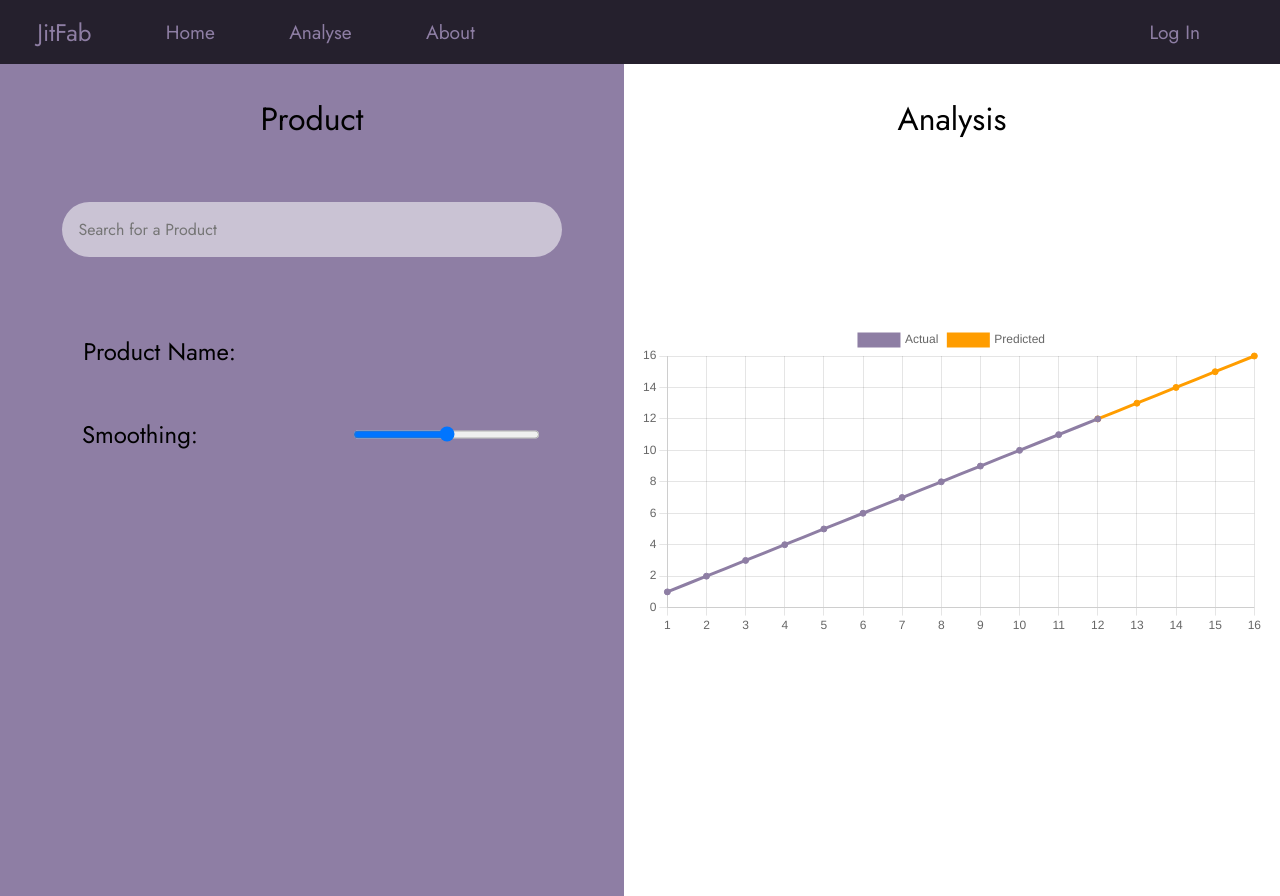
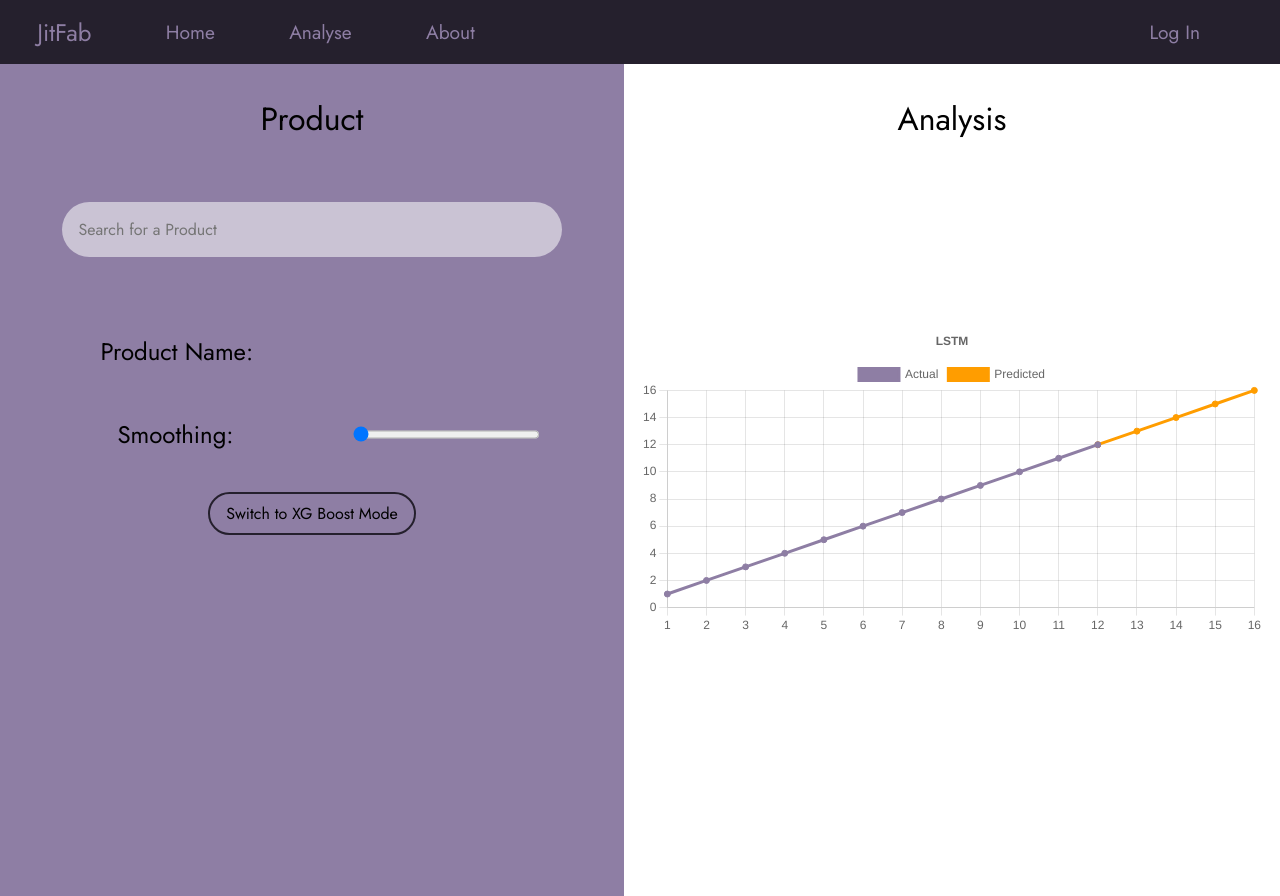
Before and after one commit to pranav-ambig/JitFab, a React (Create React App) app in the folder frontend/: page /analyse in a window 1280 px wide. Built offline with nearby package versions, Linux system fonts and the light colour scheme.

Commit message:
added mode switching (ui only)

```diff
--- a/frontend/src/Analyse.css
+++ b/frontend/src/Analyse.css
@@ -1,3 +1,30 @@
+/* #lstm-chart {
+	margin-top: 10rem;
+}
+
+#xgboost-chart{
+	margin-top: 10rem;
+	z-index: 1;
+} */
+
+#mode-switch-btn {
+	text-align: center;
+	padding: 0.5rem 1rem 0.5rem 1rem;
+	background-color: #8E7EA4;
+	border: 2px solid #25202D;
+	border-radius: 100px;
+	transition: all 0.5s ease;
+}
+#mode-switch-btn:hover {
+	text-align: center;
+	padding: 0.5rem 1rem 0.5rem 1rem;
+	background-color: #25202D;
+	color: #8E7EA4;
+	/* border: 2px solid #25202D; */
+	border-radius: 100px;
+	transition: all 0.2s ease;
+}
+
 .control-pair {
 	display: flex;
 	flex-direction: row;
@@ -9,13 +36,15 @@
 #rightside {
 	margin-top: 4rem;
 	width: 50%;
-	height: 100%;
+	height: 100vh;
 	/* height: 300px; */
 	background-color: white;
 	padding: 1rem;
 	display: flex;
 	justify-content: center;
 	align-items: center;
+	flex-direction: column;
+	z-index: 0;
 }
 
 #leftside {
@@ -28,12 +57,14 @@
 	flex-direction: row;
 	/* padding: 1rem; */
 	flex-wrap: wrap;
+	z-index: 0;
 	/* background-color: white; */
 }
 
 .param, .pvalue {
 	width: 30%;
 	font-size: 1.5rem;
+	text-align: center;
 }
 
 #controls {
@@ -78,6 +109,7 @@
 	/* margin-top: 4rem; */
 	top: 4rem;
 	font-size: 2rem;
+	z-index: -1;
 	/* width: 100%; */
 }
 
@@ -86,6 +118,7 @@
 	/* margin-top: 4rem; */
 	top: 4rem;
 	font-size: 2rem;
+	z-index: -1;
 	/* width: 100%; */
 }
 
@@ -97,9 +130,9 @@
 	height: 100vh;
 }
 
-#maiin-ctn {
+/* #maiin-ctn {
 	height: 100px;
-}
+} */
 
 /* body {
 	height: 100vh
--- a/frontend/src/Analyse.js
+++ b/frontend/src/Analyse.js
@@ -25,14 +25,31 @@ Tooltip,
 Legend
 );
 
-export const options = {
-	responsive:true
+export const lstmOptions = {
+	responsive:true,
+	plugins: {
+		title: {
+			display:true,
+			text: 'LSTM'
+		}
+	}
+}
+
+export const xgbOptions = {
+	responsive:true,
+	plugins: {
+		title: {
+			display:true,
+			text: 'XG Boost'
+		}
+	}
 }
 
 
 export default function Analyse(){
 
-	const [tensionval, setTensionVal] = useState(0.5)
+	const [tensionval, setTensionVal] = useState(0)
+	const [usingLstm, setUsingLstm] = useState(true)
 	const [prodname, setProdName] = useState("")
 	const [tillDate, setTillDate] = useState([1, 2, 3, 4, 5, 6, 7, 8, 9, 10, 11, 12])
 	const [predicted, setPredicted] = useState([13, 14, 15, 16])
@@ -73,8 +90,9 @@ export default function Analyse(){
 
 	const rangeHandler = ()=>{
 		let ele = document.getElementById('tensionval')
-		// console.log(ele.value/100)
+
 		setTensionVal(ele.value/100)
+		ele.value = ele.value
 	}
 
 	const reqFromBackend = (e)=>{
@@ -101,7 +119,7 @@ export default function Analyse(){
 
 				<div id='leftside'>
 					<p id='left-title'>Product</p>
-					<input id='product-input' type='text' placeholder='Search for a Product' onKeyDown={reqFromBackend}/>
+					<input id='product-input'  type='text' placeholder='Search for a Product' onKeyDown={reqFromBackend}/>
 
 					<div id='controls'>
 						<div className='control-pair'>
@@ -110,7 +128,15 @@ export default function Analyse(){
 						</div>
 						<div className='control-pair'>
 							<p className='param'>Smoothing:</p>
-							<input className='pvalue' id='tensionval' type={'range'} onChange={rangeHandler} />
+							<input className='pvalue' defaultValue={tensionval} id='tensionval' type={'range'} onChange={rangeHandler} />
+						</div>
+
+						<div className='control-pair'>
+							<p id='mode-switch-btn'
+							onClick={()=>{
+								setUsingLstm(!usingLstm)
+							}}
+							>Switch to {usingLstm?"XG Boost":"LSTM"} Mode</p>
 						</div>
 					</div>
 				</div>
@@ -118,7 +144,9 @@ export default function Analyse(){
 
 				<div id='rightside'>
 					<p id='right-title'>Analysis</p>
-					<Line data={data} options={options} ></Line>
+					{usingLstm?<Line data={data} options={lstmOptions} id='lstm-chart'></Line>:<Line data={data} options={xgbOptions} id='xgboost-chart'></Line>}
+
+
 				</div>
 
 			</div>
--- a/frontend/src/App.js
+++ b/frontend/src/App.js
@@ -6,7 +6,7 @@ import NavBar from './NavBar';
 function App() {
 
   const navigate = useNavigate();
-  const gotoProducts = ()=>{navigate('/products')}
+  const gotoAnalyse = ()=>{navigate('/analyse')}
 
   return (
     <div className="App">
@@ -26,7 +26,7 @@ function App() {
       <div id='strong-title'>JitFab</div>
       <div id='tagline'>Reliable Just-In-Time Solutions</div>
       <img src={require('./animation.gif')}></img>
-      <p id='get-started' onClick={gotoProducts} >Get Started</p>
+      <p id='get-started' onClick={gotoAnalyse} >Get Started</p>
 
     </div>
   );
--- a/frontend/src/NavBar.css
+++ b/frontend/src/NavBar.css
@@ -8,6 +8,7 @@
 	display: flex;
 	justify-content: space-between;
 	align-items: center;
+	z-index: 10;
   }
 
   #left {
@@ -17,18 +18,22 @@
 	height: 4rem;
 	flex-direction: row;
 	align-items: center;
+	z-index: 11;
   }
 
   #right {
 	margin-right: 5rem;
+	z-index: 11;
   }
 
   #title {
 	font-size: 1.5rem;
+	z-index: 11;
   }
 
   .NavbarText {
 	color: #8E7EA4;
 	font-size: 1.2rem;
 	cursor: pointer;
+	z-index: 11;
   }
```
Also changed, not shown: 1 other file (tests, documents, lock files or other folders).
